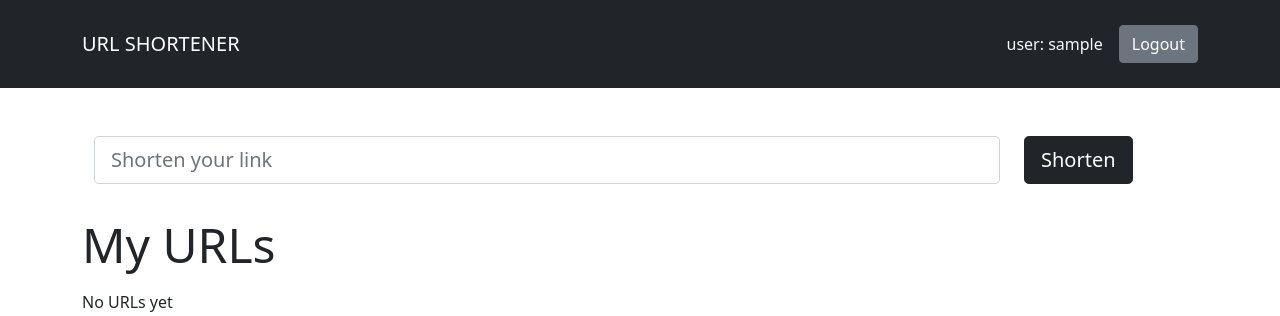
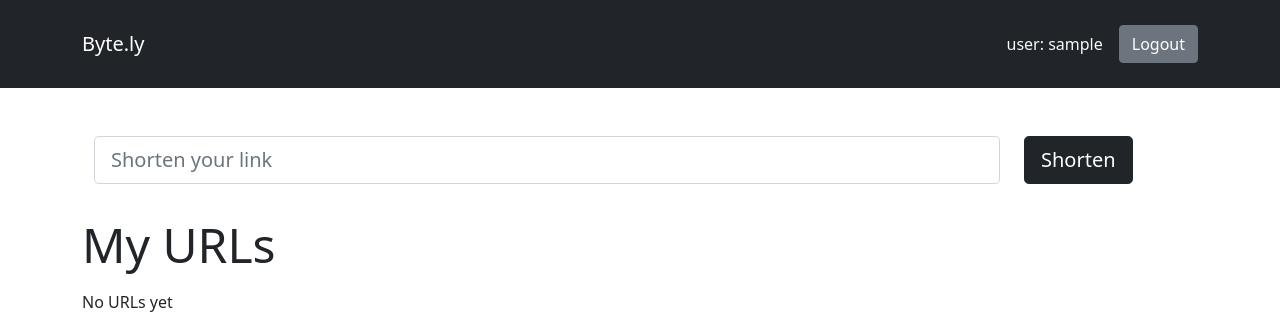
Before and after one commit to yunusa-sanusi/urlshortener-app, a Django app: page / in a window 1280 px wide. Shown: the top 316 px of the page. Run offline with Django 4.2, Linux system fonts and the light colour scheme; the visitor is signed in with stand-in values (Sample User, id 1); data that the repository does not hold is empty.

Commit message:
Change site name

```diff
--- a/templates/base.html
+++ b/templates/base.html
@@ -17,7 +17,7 @@
 <body>
   <nav class="navbar navbar-dark bg-dark py-3">
     <div class="container">
-      <a href="{% url 'home' %}" class="navbar-brand">URL SHORTENER</a>
+      <a href="{% url 'home' %}" class="navbar-brand">Byte.ly</a>
       {% if not request.user.is_authenticated %}
       <div class="d-flex">
         <a href="{% url 'login' %}" class="btn btn-secondary me-2">Login</a>
```
